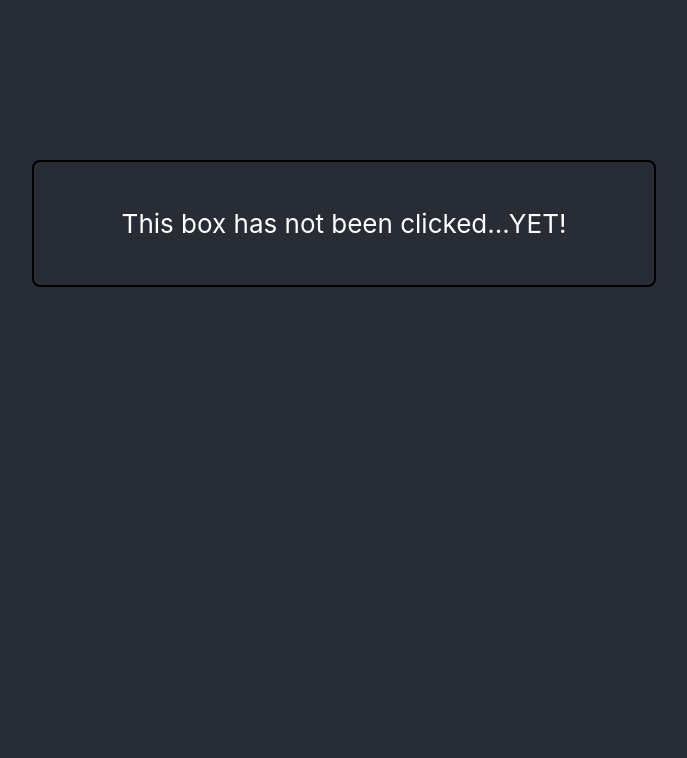
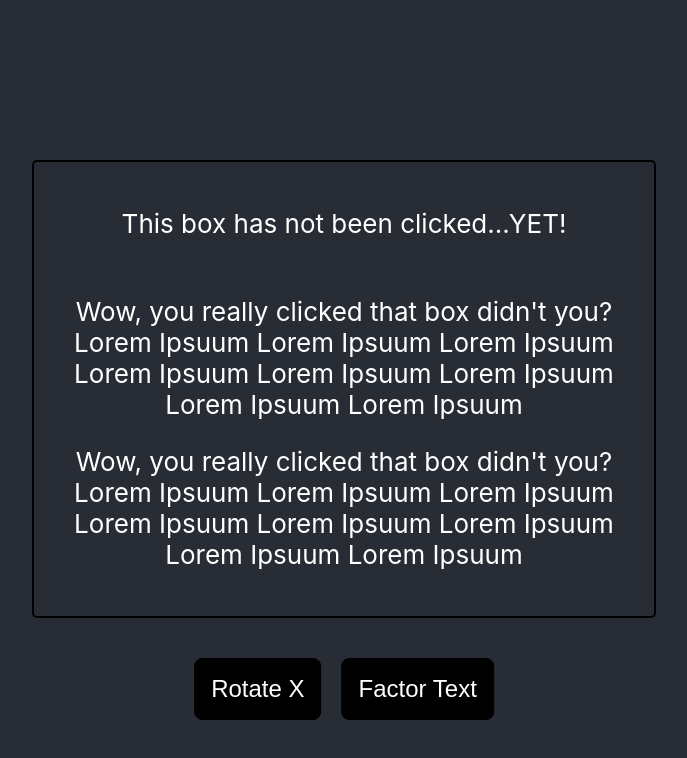
Before and after one commit to mleitejensen/mleitejensen.github.io, a React (Create React App) app in the folder portfolio/: page / in a window 1280 px wide. Shown: the top 758 px of the page, without its empty margins (296-983 px from the left). Built offline with nearby package versions, Linux system fonts and the light colour scheme.

Commit message:
Made the spring code structure better, added rotateX and factor buttons

```diff
--- a/portfolio/src/App.css
+++ b/portfolio/src/App.css
@@ -13,9 +13,32 @@
   margin: auto;
   padding: 20px 10px;
   max-width: 600px;
-  max-height: 400px;
 }
 
 .box:hover{
   cursor: pointer;
 }
+
+.openBox{
+  margin: 10px auto;
+}
+
+.buttonList{
+  position: absolute;
+  bottom: 10%;
+  margin: auto;
+  left: 50%;
+  translate: -50%;
+}
+.buttonList button{
+  margin: 0 10px;
+  border: 1px solid black;
+  border-radius: 8px;
+  background-color: black;
+  color: white;
+  font-size: 1.5rem;
+  padding: 1rem;
+}
+.buttonList button:hover{
+  cursor: pointer;
+}
--- a/portfolio/src/App.js
+++ b/portfolio/src/App.js
@@ -1,55 +1,80 @@
-import { useState } from 'react';
+import { useState, useRef } from 'react';
 import { useSpring, animated } from '@react-spring/web'
 import './App.css';
 
 function App() {
   const [boxed, setBoxed] = useState(null)
+  const [rotatedX, setRotatedX] = useState(null)
+  const [factor, setFactor] = useState(null)
+  const boxRef = useRef(null)
 
   const clickBox = () => {
+
     if(boxed){
       api.start({
-        from: {height: 600},
-        to: {height: 100},
+        from: {height: 0, opacity: 0,},
+        to: {height: boxRef.current.offsetHeight, opacity: 1,},
         config: {
           mass: 1,
-          friction: 100,
-          tension: 500,
+          tension: 170,
+          friction: 26
         },
       })
       setBoxed(false)
     } else{
       setBoxed(true)
       api.start({
-        from: {height: 100},
-        to: {height: 600},
+        from: {height: boxRef.current.offsetHeight, opacity: 1,},
+        to: {height: 0, opacity: 0,},
         config: {
           mass: 1,
-          friction: 200,
-          tension: 500,
+          tension: 170,
+          friction: 26
         },
       })
     }
   }
 
+  const rotateX = () => {
+    setRotatedX(!rotatedX)
+    api.start({
+      from: {rotateX: rotatedX ? "90deg" : '0deg',},
+      to: {rotateX: rotatedX ? "0deg" : '90deg'}
+
+    })
+  }
+
+  const factoring = () => { // factor: 10,
+    setFactor(!factor)
+    api.start({
+      from: {factor: factor ? 10 : 0 , scale: factor ? 1 : 0.5, freq: factor ? '0.175, 0.0' : '0.0, 0.0'},
+      to: {factor: factor ? 0 : 10, scale: factor ? 0.5 : 1, freq: factor ? '0.0, 0.0' : '0.0175, 0.0'},
+      config: { duration: 1000 },
+
+    })
+  }
+
+
   const [springs, api] = useSpring(() => ({
     from: { x: 0 },
   }))
 
+  console.log()
   return (
+    <>
     <div className="App">
-        <animated.div className="box" onClick={clickBox}
+      <div className="box" onClick={clickBox}>
+        <p>This box has not been clicked...YET! </p>
+
+        <animated.div
           style={{
             borderRadius: 8,
             ...springs
           }}
         >
-
-        <>
-          <p>This box has not been clicked...YET! </p>
-        </>
-        {boxed &&
-        <>
+          <div className="openBox" ref={boxRef}>
             <p>
+              <br/>
               Wow, you really clicked that box didn't you?
               Lorem Ipsuum Lorem Ipsuum Lorem Ipsuum Lorem Ipsuum
               Lorem Ipsuum Lorem Ipsuum Lorem Ipsuum Lorem Ipsuum
@@ -60,14 +85,22 @@ function App() {
               Lorem Ipsuum Lorem Ipsuum Lorem Ipsuum Lorem Ipsuum
               Lorem Ipsuum Lorem Ipsuum Lorem Ipsuum Lorem Ipsuum
             </p>
+          </div>
+
+        </animated.div>
+      </div>
+
+
+    </div>
+
+    <div className='buttonList'>
+      <button onClick={rotateX}>Rotate X</button>
+      <button onClick={factoring}>Factor Text</button>
+
+
+    </div>
 
     </>
-        }
-
-
-        </animated.div>
-
-    </div>
   );
 }
 
```
Lines whose indentation alone changed are shown as unchanged.
